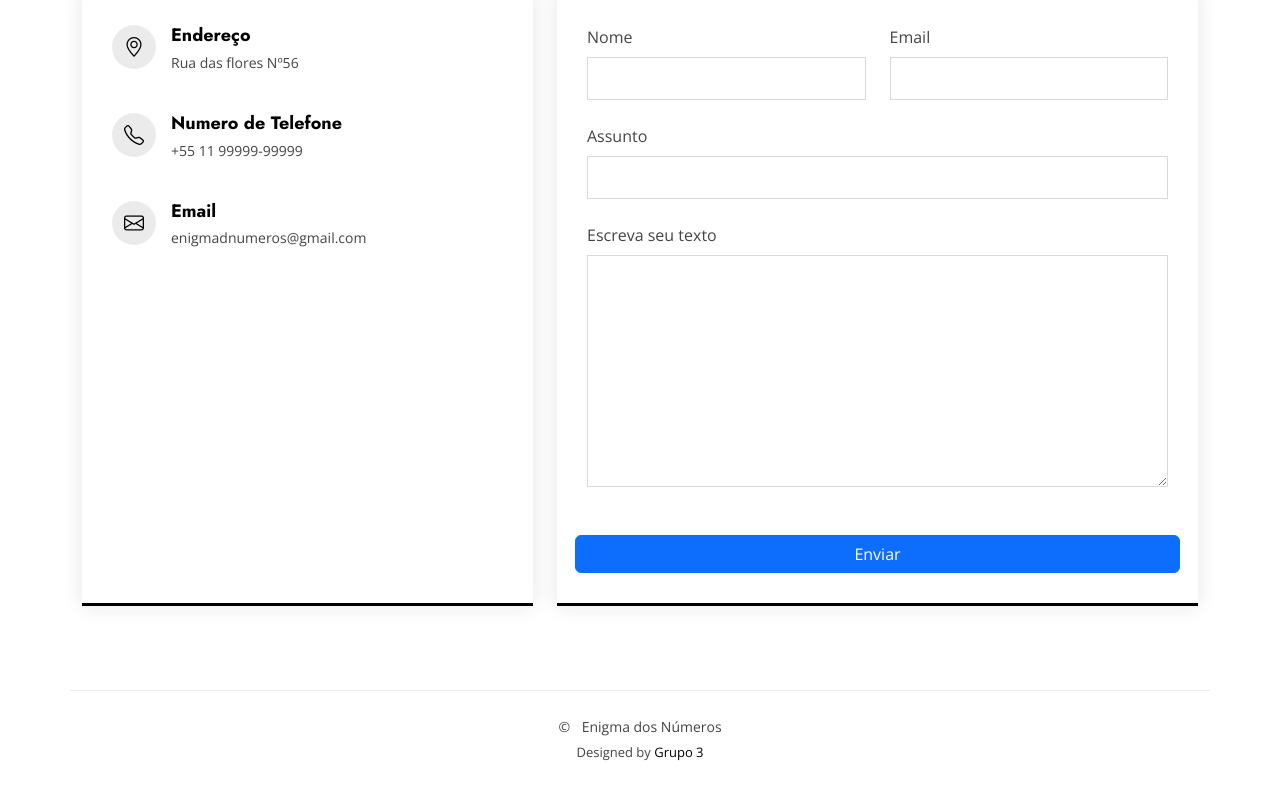
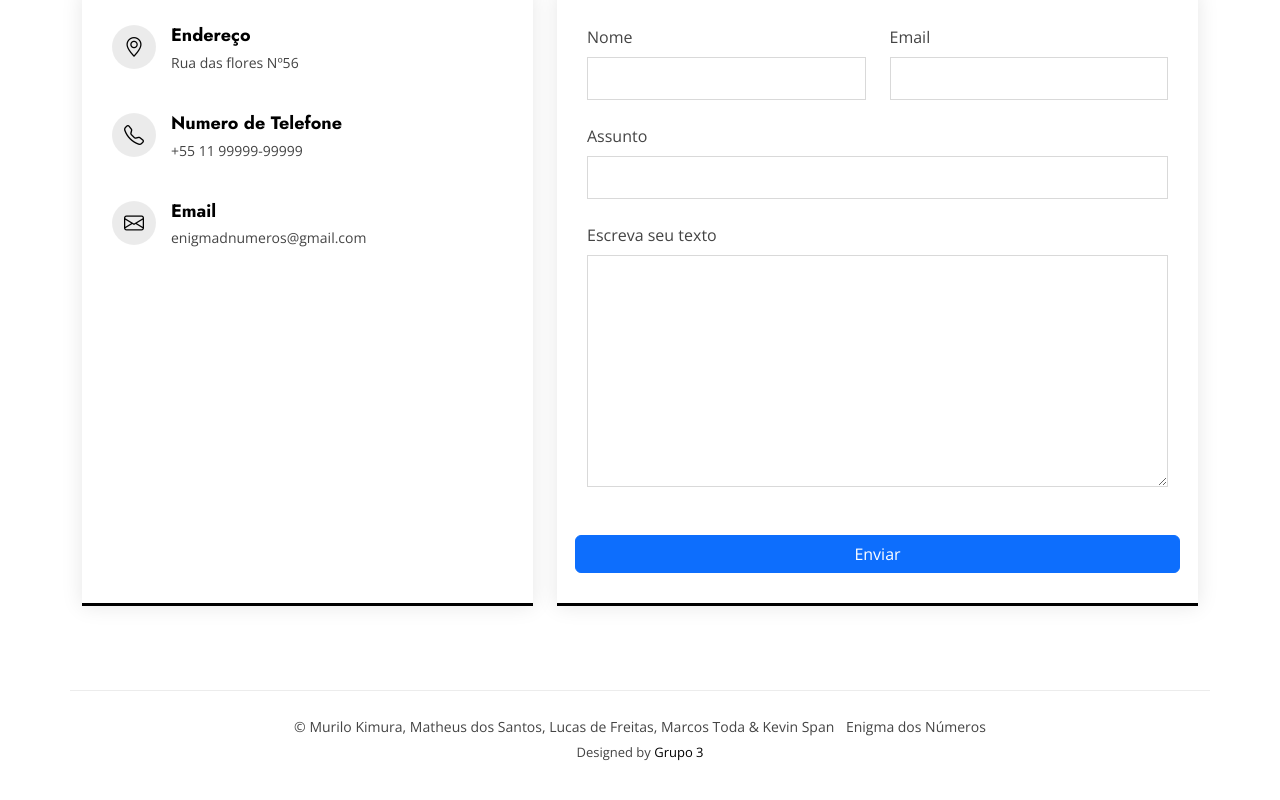
Before and after one commit to Matheusdsds/EnigmaDosNumeros, a plain HTML site: page index.html in a window 1280 px wide. Shown: the part 5449-6249 px from the top of the page. Drawn offline with nearby package versions, Linux system fonts and the light colour scheme.

Commit message:
Update index.html

```diff
--- a/index.html
+++ b/index.html
@@ -677,7 +677,7 @@
   <footer id="footer" class="footer">
 
     <div class="container copyright text-center mt-4">
-      <p>© <span></span> <strong class="px-1 sitename"></strong> <span>Enigma dos Números</span></p>
+      <p>© Murilo Kimura, Matheus dos Santos, Lucas de Freitas, Marcos Toda & Kevin Span <span></span> <strong class="px-1 sitename"></strong> <span>Enigma dos Números</span></p>
       <div class="credits">
         Designed by <a href="https://bootstrapmade.com/">Grupo 3</a>
       </div>
```
